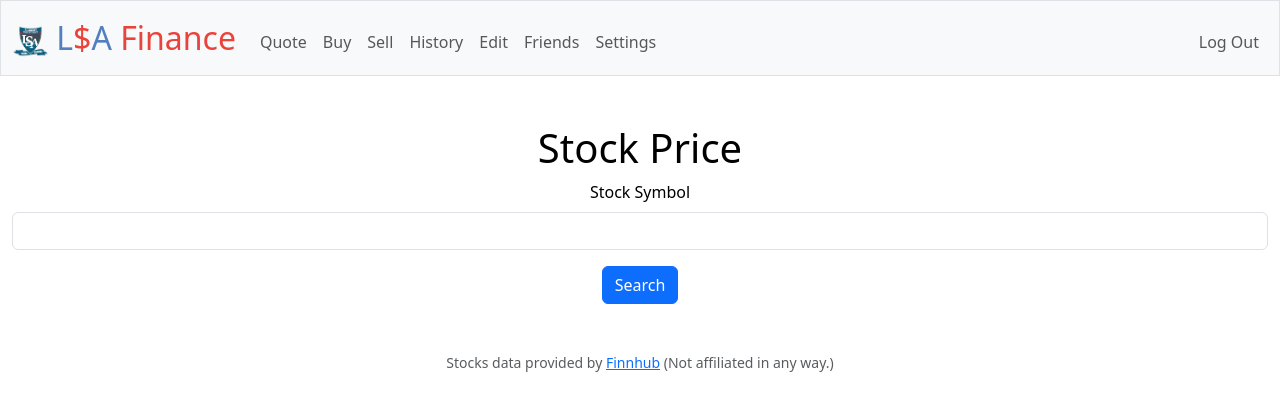
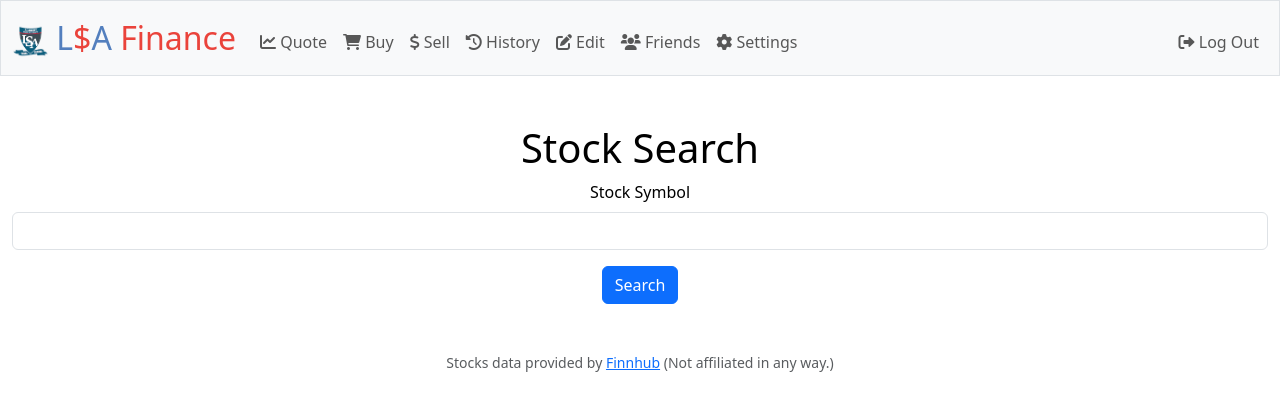
Before and after one commit to Simply-Ryan/LSA_Finance, a Flask app: page /quote in a window 1280 px wide. Shown: the top 411 px of the page. Run offline with Flask 3, Linux system fonts and the light colour scheme; a user stored in the database is signed in.

Commit message:
Bug fixes and better quote

```diff
--- a/app.py
+++ b/app.py
@@ -48,6 +48,7 @@
     )
 """)
 
+# HISTORY TABLE: id, type, sender_id, receiver_id, symbol, amount, unit_value, total_value, date_time
 db.execute("""
     CREATE TABLE IF NOT EXISTS history (
         id INTEGER PRIMARY KEY AUTOINCREMENT,
@@ -196,6 +197,7 @@
     db = connected.cursor()
 
     # Rendering currently owned stocks and portfolio
+    original_balance = db.execute("SELECT total_value FROM history WHERE receiver_id = ? AND type = ?", (session["user_id"], "Balance Edit")).fetchone()[0]
     user_balance = db.execute("SELECT balance FROM accounts WHERE user_id = ?", [session["user_id"]]).fetchone()[0]
     holdings = db.execute("SELECT symbol, amount, unit_value, total_value, buy_time FROM stocks WHERE user_id = ?", [session["user_id"]]).fetchall()
     net_value = user_balance
@@ -217,7 +219,10 @@
         stock.append(stock[3] - (stock[1] * lookup(stock[0])["price"]))  # Total Buy Price - Total Current Price (Total Profit/Loss)
         net_value += stock[2] * stock[1]  # Buy Price * Amount
 
-    return render_template("home.html", user_balance=user_balance, holdings=holdings, net_value=net_value, requests=requests)
+    net_profit = net_value - original_balance  # Net Profit/Loss
+    net_profit_percent = round((net_value - original_balance) / original_balance * 100, 2)  # Net Profit/Loss in percentage
+
+    return render_template("home.html", user_balance=user_balance, holdings=holdings, net_value=net_value, requests=requests, net_profit=net_profit, net_profit_percent=net_profit_percent)
 
 
 # Edit user balance (Paper Trade)
@@ -329,6 +334,7 @@
 
     # Check fields
     try:
+        print(request.form.get("amount")) # TODO FIX NONETYPE ERROR
         amount = int(request.form.get("amount"))
     except ValueError:
         return apology("Invalid number of shares", 403)
@@ -410,7 +416,7 @@
 
     # Get last activity
     last_activity = db.execute("SELECT date_time FROM history WHERE sender_id = ? OR receiver_id = ? ORDER BY date_time DESC LIMIT 1", (user_id, user_id)).fetchone()
-    last_activity = last_activity[0] if last_activity else "No activity"
+    last_activity = last_activity[0][:10] if last_activity else "No activity" # Extract date from datetime (using [:10])
 
     return render_template("profile.html", username=user[1], account_balance=account_balance, stocks=stocks, last_activity=last_activity)
 
--- a/helpers.py
+++ b/helpers.py
@@ -93,15 +93,26 @@
 
     # Request data from Finnhub
     data = finnhub_client.quote(symbol)
-    #data = json.loads(request)
+    lookup = finnhub_client.symbol_lookup(symbol)
 
+    # If symbol is invalid, look stock up instead.
+    if data["c"] == 0:
+        result = lookup["result"]
+        quote = {"found": 0, "results": result}
+
+        return quote
+
+    company_name = lookup['result'][0]['description']
     price = data['c']
-    # volume = data['data'][0]['v']
-    quote = {"price": price, "symbol": symbol}
+    change = data['d']
+    percent_change = data['dp']
+    day_high = data['h']
+    day_low = data['l']
+    quote = {"found": 1, "company_name": company_name,"price": price, "symbol": symbol, "change": change, "percent_change": percent_change, "day_high": day_high, "day_low": day_low}
 
     return quote
 
 
 def usd(value):
     """Format value as USD."""
-    return f"${value:,.2f}"
+    return f"{value:,.2f}$"
--- a/templates/home.html
+++ b/templates/home.html
@@ -36,7 +36,7 @@
 
     <br>
 
-    <p>Net Portfolio Value: {{ net_value | usd }}</p>
+    <p>Net Portfolio Value: {{ net_value | usd }} ({{ net_profit | usd }} /{{ net_profit_percent }}%)</p>
 
     <br>
 
--- a/templates/layout.html
+++ b/templates/layout.html
@@ -6,7 +6,7 @@
         <meta charset="utf-8">
         <meta name="viewport" content="initial-scale=1, width=device-width">
 
-        <!-- Unkown dependecy -->
+        <!-- Unkown dependecies -->
         <link rel="stylesheet" href="https://cdnjs.cloudflare.com/ajax/libs/font-awesome/6.0.0-beta3/css/all.min.css">
 
         <!-- http://getbootstrap.com/docs/5.3/ -->
@@ -32,16 +32,16 @@
                 <div class="collapse navbar-collapse" id="navbar">
                     {% if session["user_id"] %}
                         <ul class="navbar-nav me-auto mt-2">
-                            <li class="nav-item"><a class="nav-link" href="/quote">Quote</a></li>
-                            <li class="nav-item"><a class="nav-link" href="/buy">Buy</a></li>
-                            <li class="nav-item"><a class="nav-link" href="/sell">Sell</a></li>
-                            <li class="nav-item"><a class="nav-link" href="/history">History</a></li>
-                            <li class="nav-item"><a class="nav-link" href="/edit">Edit</a></li>
-                            <li class="nav-item"><a class="nav-link" href="/friends">Friends</a></li>
-                            <li class="nav-item"><a class="nav-link" href="/settings">Settings</a></li>
+                            <li class="nav-item"><a class="nav-link" href="/quote"><i class="fas fa-chart-line"></i> Quote</a></li>
+                            <li class="nav-item"><a class="nav-link" href="/buy"><i class="fas fa-shopping-cart"></i> Buy</a></li>
+                            <li class="nav-item"><a class="nav-link" href="/sell"><i class="fas fa-dollar-sign"></i> Sell</a></li>
+                            <li class="nav-item"><a class="nav-link" href="/history"><i class="fas fa-history"></i> History</a></li>
+                            <li class="nav-item"><a class="nav-link" href="/edit"><i class="fas fa-edit"></i> Edit</a></li>
+                            <li class="nav-item"><a class="nav-link" href="/friends"><i class="fas fa-users"></i> Friends</a></li>
+                            <li class="nav-item"><a class="nav-link" href="/settings"><i class="fas fa-cog"></i> Settings</a></li>
                         </ul>
                         <ul class="navbar-nav ms-auto mt-2">
-                            <li class="nav-item"><a class="nav-link" href="/logout">Log Out</a></li>
+                            <li class="nav-item"><a class="nav-link" href="/logout"><i class="fa-solid fa-right-from-bracket"></i> Log Out</a></li>
                         </ul>
                     {% else %}
                         <ul class="navbar-nav ms-auto mt-2">
--- a/templates/quote.html
+++ b/templates/quote.html
@@ -6,7 +6,7 @@
 
 {% block main %}
 
-    <h1>Stock Price</h1>
+    <h1>Stock Search</h1>
 
     <form action="/quoted" method="get">
         <div class="mb-3">
--- a/templates/settings.html
+++ b/templates/settings.html
@@ -22,10 +22,6 @@
 
     <h3 class="left_align">Preferences</h3>
     <div class="left_align">
-        <!-- Checkbox; confirmation modal for buying/selling stocks -->
-        <label for="buyConfirmation">Buy Confirmation</label>
-        <input type="checkbox" id="buyConfirmation">
-        <br>
         <button class="btn btn-dark" id="theme-toggle" onclick="toggleTheme()">Toggle theme</button>
     </div>
 
```
Also changed, not shown: templates/friends.html (+9 -1 lines), templates/quoted.html (+18 -7 lines), templates/sell.html (+5 -4 lines), database.db, 4 other files.
